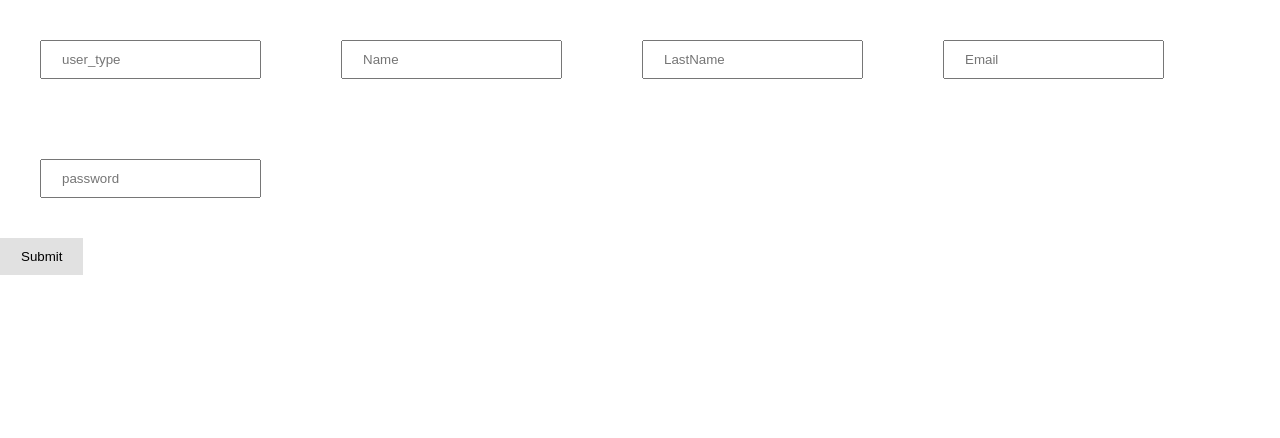
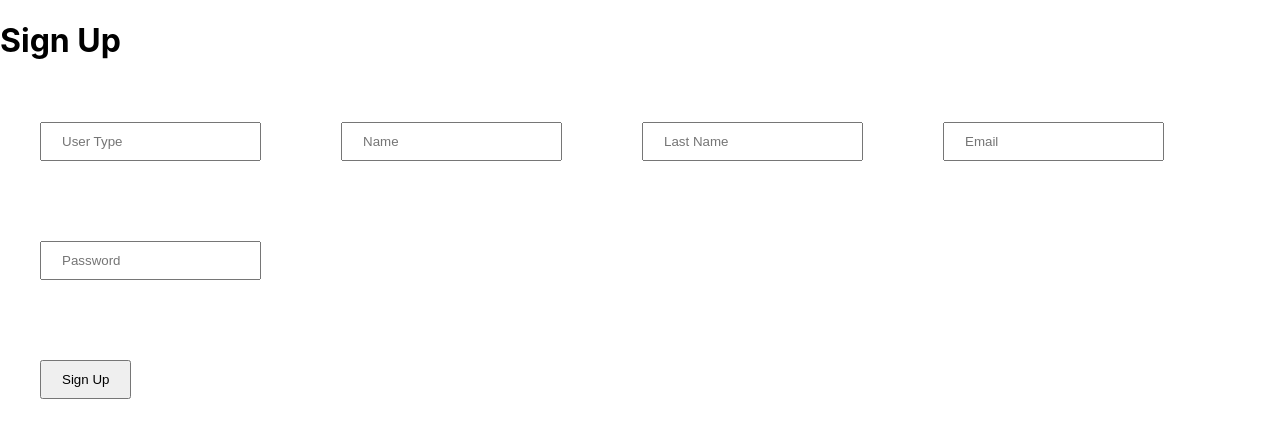
Before and after one commit to AmaliaGM/AAKApiForm, a React (Create React App) app in the folder react-aakform/: page / in a window 1280 px wide. Shown: the top 438 px of the page. Built offline with nearby package versions, Linux system fonts and the light colour scheme.

Commit message:
SignUpPage.js

```diff
--- a/react-aakform/package.json
+++ b/react-aakform/package.json
@@ -10,6 +10,7 @@
     "react": "^18.3.1",
     "react-dom": "^18.3.1",
     "react-redux": "^9.1.2",
+    "react-router-dom": "^6.23.1",
     "react-scripts": "5.0.1",
     "redux": "^5.0.1",
     "web-vitals": "^2.1.4"
--- a/react-aakform/src/App.js
+++ b/react-aakform/src/App.js
@@ -1,22 +1,21 @@
+import { BrowserRouter } from 'react-router-dom';
 import './App.css';
+import SignUpPage from './Sign Up/SignUpPage';
 
 function App() {
   return (
+  <BrowserRouter>
     <div className="App">
         <div id='form'>
           <form>
             <div>
-              <input type="text" name="user_type" placeholder='user_type'/>
-              <input type="text" name="name" placeholder='Name'/>
-              <input type="text" name="last_name" placeholder='LastName'/>
-              <input type="email" name="email" placeholder="Email"/>
-              <input type="password" name="password" placeholder='password'/>
+              <SignUpPage/>
             </div>
-            <button type="button">Submit</button>
           </form>
         </div>
 
     </div>
+  </BrowserRouter>
   );
 }
 
--- a/react-aakform/src/Sign Up/SignUp.js
+++ b/react-aakform/src/Sign Up/SignUp.js
@@ -2,9 +2,8 @@
 /* eslint-disable camelcase */
 import React, { useState } from 'react';
 import { useDispatch } from 'react-redux';
-import { Link, useNavigate } from 'react-router-dom';
-import { postSignUp } from '../../redux/reducer/registration';
-import "../../styles/signIn.css";
+import { BrowserRouter, Link, useNavigate } from 'react-router-dom';
+import { postSignUp } from '../redux/registration'
 
 const SignUp = () => {
   const navigate = useNavigate();
@@ -29,7 +28,6 @@ const SignUp = () => {
     navigate('/sign-in');
   };
   return (
-
     <div className="wrapper">
       <form className="container" onSubmit={handleSubmit}>
         <h1 className="brand-title">Sign Up</h1>
@@ -88,10 +86,6 @@ const SignUp = () => {
 
           </div>
           <input className="submit-login" type="submit" value="Sign Up" />
-
-          <div>
-            <Link className='register-link' to="/sign-in">Sign In</Link>
-          </div>
         </div>
       </form>
     </div>
--- /dev/null
+++ b/react-aakform/src/Sign Up/SignUpPage.js
@@ -0,0 +1,7 @@
+import SignUp from './SignUp';
+
+const SignUpPage = () => (
+  <SignUp />
+);
+
+export default SignUpPage;
```
Also changed, not shown: 1 other file (tests, documents, lock files or other folders).
